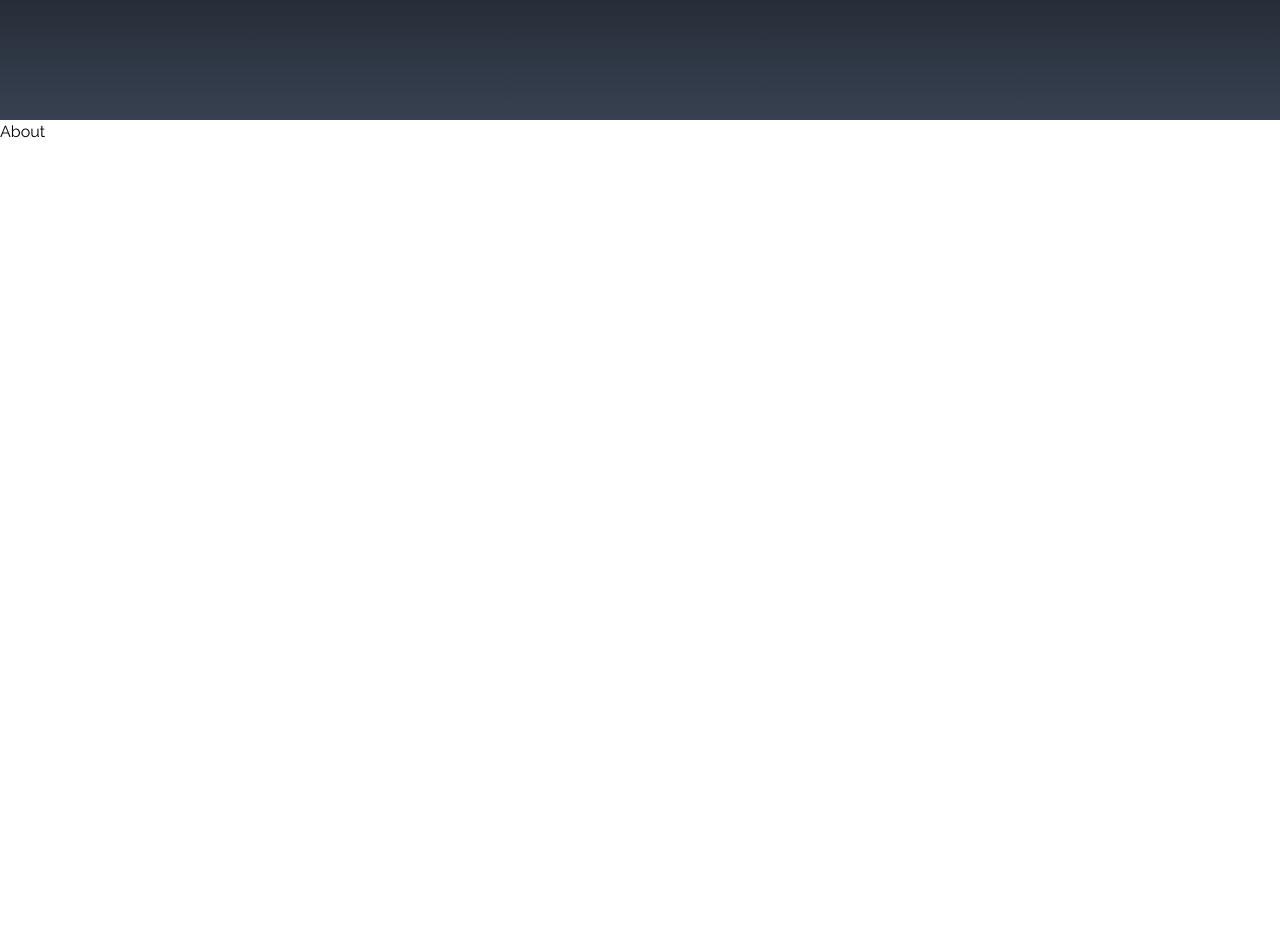
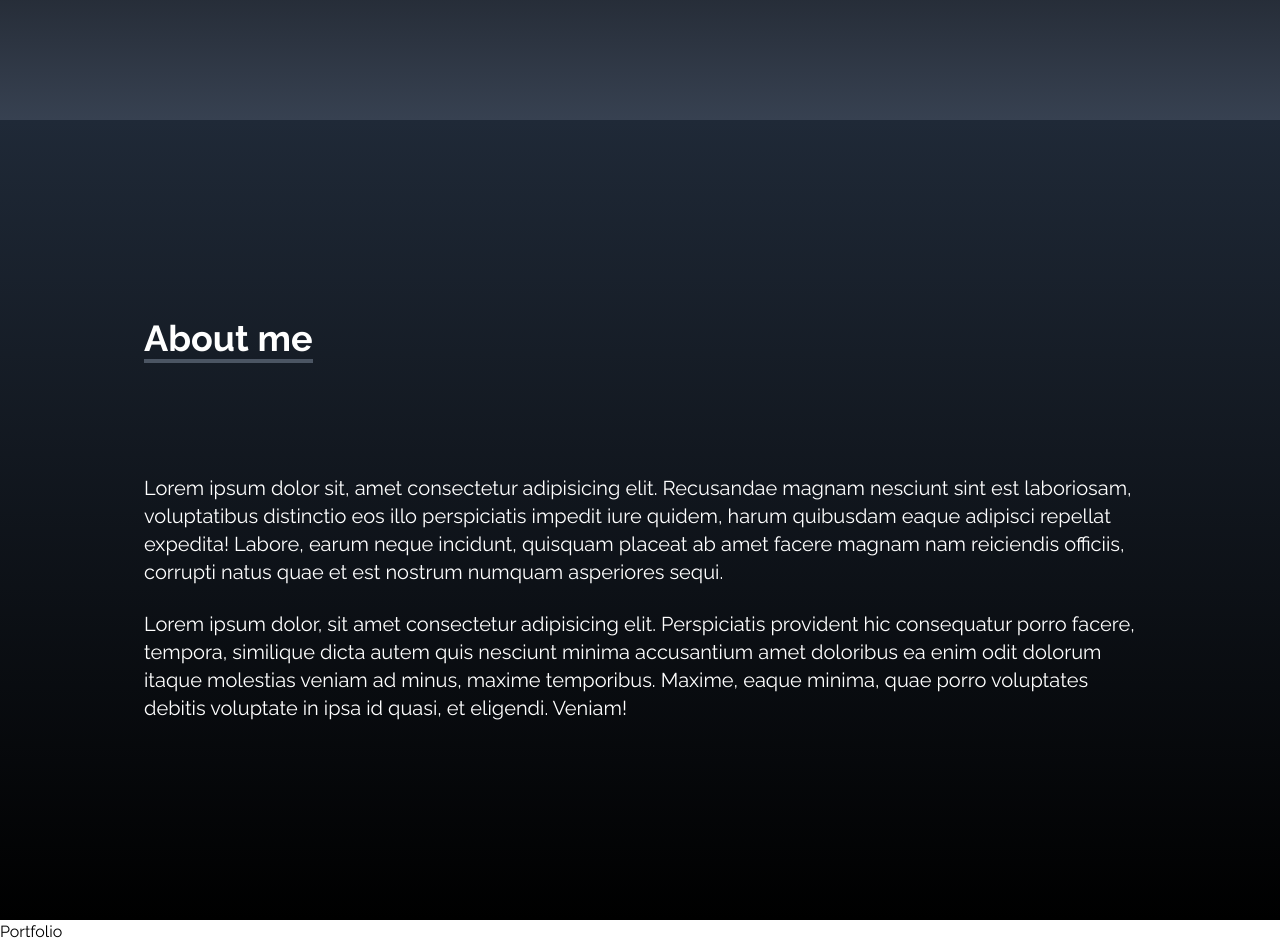
Before and after one commit to Rajeshkumarachari/portfolio, a React (Create React App) app: page / in a window 1280 px wide. Shown: the part 680-1624 px from the top of the page. Before the commit the page ends 824 px from the top, so only its background shows below. Built offline with nearby package versions, Linux system fonts and the light colour scheme.

Commit message:
About component completed

```diff
--- a/src/App.js
+++ b/src/App.js
@@ -1,6 +1,7 @@
 import About from "./components/About";
 import Home from "./components/Home";
 import NavBar from "./components/NavBar";
+import Portfolio from "./components/Portfolio";
 import SocialLinks from "./components/SocialLinks";
 
 function App() {
@@ -10,6 +11,7 @@ function App() {
       <Home />
       <SocialLinks />
       <About />
+      <Portfolio />
     </div>
   );
 }
--- a/src/components/About.js
+++ b/src/components/About.js
@@ -1,7 +1,37 @@
 import React from "react";
 
 const About = () => {
-  return <div>About</div>;
+  return (
+    <div
+      name="about"
+      className=" w-full h-screen bg-gradient-to-b from-gray-800 to-black text-white"
+    >
+      <div className=" max-w-screen-lg p-4 mx-auto flex flex-col justify-center w-full h-full">
+        <div className="pb-3 sm:pb-9">
+          <p className="text-3xl sm:text-4xl font-bold inline border-b-4 border-gray-600 ">
+            About me
+          </p>
+        </div>
+        <p className=" text-lg sm:text-xl mt-20 ">
+          Lorem ipsum dolor sit, amet consectetur adipisicing elit. Recusandae
+          magnam nesciunt sint est laboriosam, voluptatibus distinctio eos illo
+          perspiciatis impedit iure quidem, harum quibusdam eaque adipisci
+          repellat expedita! Labore, earum neque incidunt, quisquam placeat ab
+          amet facere magnam nam reiciendis officiis, corrupti natus quae et est
+          nostrum numquam asperiores sequi.
+        </p>
+        <br />
+        <p className=" text-lg sm:text-xl">
+          Lorem ipsum dolor, sit amet consectetur adipisicing elit. Perspiciatis
+          provident hic consequatur porro facere, tempora, similique dicta autem
+          quis nesciunt minima accusantium amet doloribus ea enim odit dolorum
+          itaque molestias veniam ad minus, maxime temporibus. Maxime, eaque
+          minima, quae porro voluptates debitis voluptate in ipsa id quasi, et
+          eligendi. Veniam!
+        </p>
+      </div>
+    </div>
+  );
 };
 
 export default About;
--- a/src/components/Home.js
+++ b/src/components/Home.js
@@ -15,7 +15,8 @@ const Home = () => {
           </h2>
           <p className=" text-gray-400 py-4 max-w-md">
             I have 2+ years of professional experience. Expertise in Front end
-            development using React js, JavaScript, Redux, HTML, and CSS.
+            development using React js, JavaScript, Redux, Next js, HTML, and
+            CSS.
           </p>
           <div>
             <button className="group text-white flex w-fit px-6 py-3 my-2 items-center rounded-md bg-gradient-to-r  from-blue-600 to-cyan-400">
--- /dev/null
+++ b/src/components/Portfolio.js
@@ -0,0 +1,7 @@
+import React from "react";
+
+const Portfolio = () => {
+  return <div>Portfolio</div>;
+};
+
+export default Portfolio;
```
